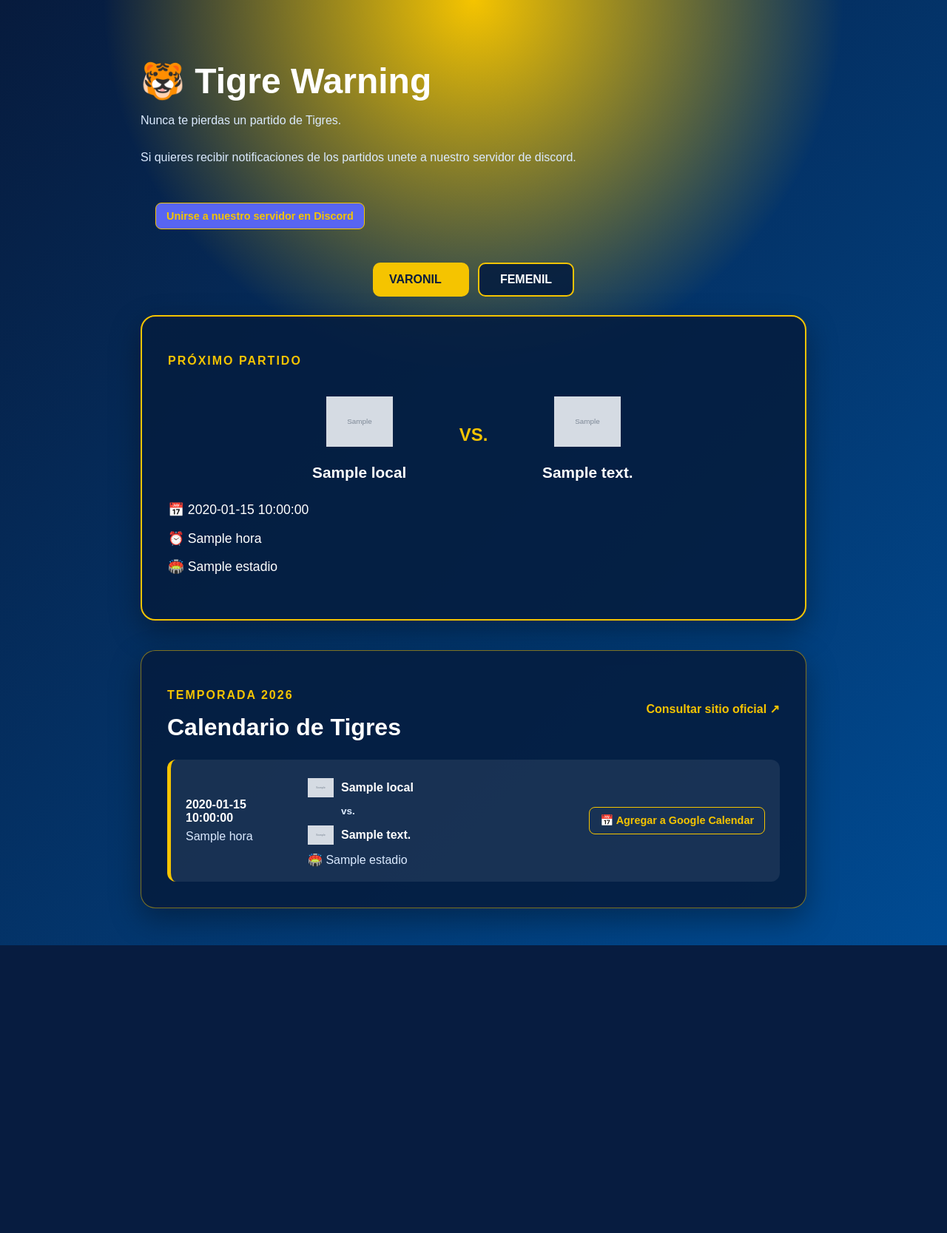
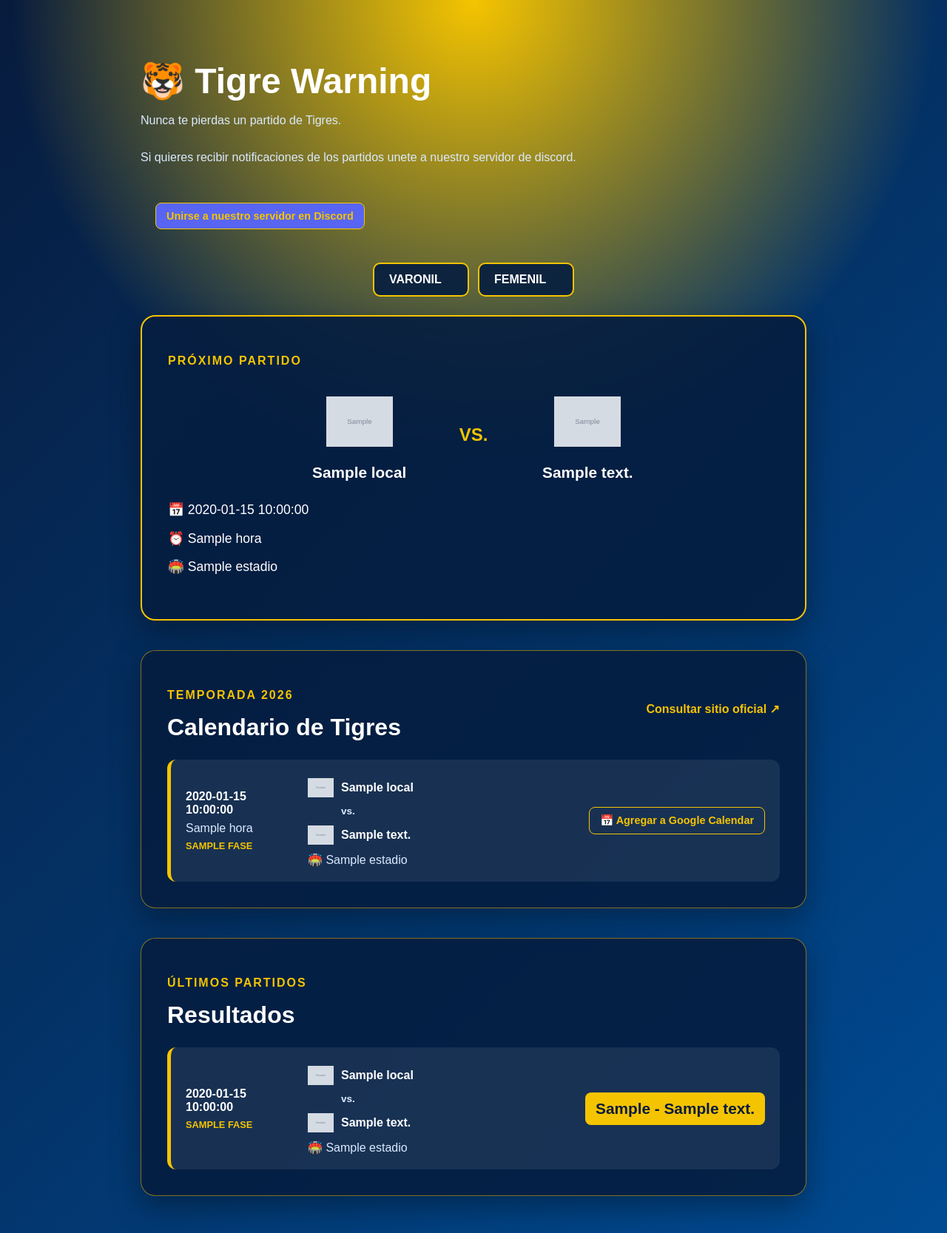
Before and after one commit to DIEG0GR23/tigre-warning, a FastAPI app: template templates/index.html in a window 1280 px wide. Shown: the whole page at 74% size. Before the commit the page ends 1278 px from the top, so only its background shows below. Run offline with FastAPI, Linux system fonts and the light colour scheme; the template is opened without the code that fills it: most values are stand-ins (such as "Sample title", 1, 10 or a date in 2020); grey boxes marked "Sample" are stand-in pictures.

Commit message:
Agregar calendario de Tigres Femenil desde ESPN
El botón FEMENIL ahora abre /femenil con el próximo partido, calendario
y últimos resultados de Tigres Femenil (API pública de ESPN, sin key).
Se corrige también el cierre faltante de index.html.

Co-Authored-By: Claude Opus 5.5 <noreply@anthropic.com>
Claude-Session: https://claude.ai/code/session_01VrYZQemJk8GD1huJzkutZz

```diff
--- a/main.py
+++ b/main.py
@@ -10,6 +10,8 @@ from fastapi.responses import RedirectResponse
 from fastapi.staticfiles import StaticFiles
 from fastapi.templating import Jinja2Templates
 from starlette.requests import Request
+
+from femenil import obtener_datos_femenil
 
 
 load_dotenv()
@@ -375,8 +377,33 @@ def inicio(request: Request):
         request=request,
         name="index.html",
         context={
+            "rama": "varonil",
             "partido": partido,
-            "calendario": calendario
+            "calendario": calendario,
+            "resultados": []
+        }
+    )
+
+
+@app.get("/femenil")
+def inicio_femenil(request: Request):
+    datos = obtener_datos_femenil()
+    calendario = datos["proximos"]
+
+    if calendario:
+        partido = calendario[0]
+    else:
+        partido = partido_por_confirmar()
+        partido["local"] = "Tigres UANL Femenil"
+
+    return templates.TemplateResponse(
+        request=request,
+        name="index.html",
+        context={
+            "rama": "femenil",
+            "partido": partido,
+            "calendario": calendario,
+            "resultados": datos["resultados"]
         }
     )
 
@@ -388,6 +415,11 @@ def inicio(request: Request):
 @app.get("/api/calendario")
 def api_calendario():
     return obtener_calendario()
+
+
+@app.get("/api/calendario/femenil")
+def api_calendario_femenil():
+    return obtener_datos_femenil()
 
 
 # --------------------------------------------------
--- a/static/styles.css
+++ b/static/styles.css
@@ -340,3 +340,31 @@ h2 span {
     color: white;
     background-color: #4752c4;
 }
+/* Fase del torneo (femenil) */
+.fecha-partido .fase-partido {
+    color: #f5c400;
+    font-size: 0.8rem;
+    font-weight: bold;
+    text-transform: uppercase;
+}
+
+/* Últimos resultados */
+.marcador {
+    align-self: center;
+    min-width: 90px;
+    padding: 10px 14px;
+    border-radius: 8px;
+    color: #071b3d;
+    background: #f5c400;
+    font-size: 1.3rem;
+    font-weight: bold;
+    text-align: center;
+    white-space: nowrap;
+}
+
+@media (max-width: 600px) {
+    .marcador {
+        width: 100%;
+        margin-top: 8px;
+    }
+}
--- a/templates/index.html
+++ b/templates/index.html
@@ -5,10 +5,10 @@
     <meta charset="UTF-8">
     <meta name="viewport" content="width=device-width, initial-scale=1.0">
 
-    <title>Tigre Warning</title>
+    <title>Tigre Warning{% if rama == 'femenil' %} · Femenil{% endif %}</title>
     <link rel="icon" type="image/svg+xml" href="{{ url_for('static', path='/favicon.svg') }}">
 
-    <link rel="stylesheet" href="{{ url_for('static', path='/styles.css') }}?v=4">
+    <link rel="stylesheet" href="{{ url_for('static', path='/styles.css') }}?v=5">
 </head>
 
 <body>
@@ -17,7 +17,6 @@
 
         <p class="descripcion">
             Nunca te pierdas un partido de Tigres.
-
         </p>
         <p class="descripcion">
             Si quieres recibir notificaciones de los partidos unete a nuestro servidor de discord.
@@ -27,22 +26,22 @@
             Unirse a nuestro servidor en Discord
         </a>
 
-
-
         <!-- Selector varonil/femenil -->
-        <div class="selector-equipo">
-            <a class="opcion-equipo activa" href="/">
+        <nav class="selector-equipo">
+            <a class="opcion-equipo {% if rama == 'varonil' %}activa{% endif %}" href="/">
                 VARONIL
             </a>
 
-            <button class="opcion-equipo" type="button" onclick="mostrarAvisoFemenil()">
+            <a class="opcion-equipo {% if rama == 'femenil' %}activa{% endif %}" href="/femenil">
                 FEMENIL
-            </button>
-        </div>
+            </a>
+        </nav>
 
         <!-- Próximo partido -->
         <section class="tarjeta">
-            <p class="etiqueta">PRÓXIMO PARTIDO</p>
+            <p class="etiqueta">
+                PRÓXIMO PARTIDO{% if rama == 'femenil' %} · FEMENIL{% endif %}
+            </p>
 
             <div class="enfrentamiento">
                 <div class="equipo-principal">
@@ -76,13 +75,26 @@
             <div class="encabezado-calendario">
                 <div>
                     <p class="etiqueta">TEMPORADA 2026</p>
-                    <h2>Calendario de Tigres</h2>
+                    <h2>
+                        {% if rama == 'femenil' %}
+                        Calendario de Tigres Femenil
+                        {% else %}
+                        Calendario de Tigres
+                        {% endif %}
+                    </h2>
                 </div>
 
+                {% if rama == 'femenil' %}
+                <a class="enlace-oficial" href="https://www.tigres.com.mx/es/tigres-femenil/calendario-de-juegos/" target="_blank"
+                    rel="noopener noreferrer">
+                    Consultar sitio oficial ↗
+                </a>
+                {% else %}
                 <a class="enlace-oficial" href="https://www.tigres.com.mx/es/tigres/calendario/" target="_blank"
                     rel="noopener noreferrer">
                     Consultar sitio oficial ↗
                 </a>
+                {% endif %}
             </div>
 
             {% if calendario %}
@@ -92,6 +104,9 @@
                     <div class="fecha-partido">
                         <strong>{{ juego.fecha }}</strong>
                         <span>{{ juego.hora }}</span>
+                        {% if juego.fase %}
+                        <span class="fase-partido">{{ juego.fase }}</span>
+                        {% endif %}
                     </div>
 
                     <div class="equipos-partido">
@@ -122,49 +137,67 @@
                 </article>
                 {% endfor %}
             </div>
+            {% elif rama == 'femenil' %}
+            <p>
+                Aún no hay próximos partidos publicados para Tigres Femenil.
+                En cuanto se publique el calendario del siguiente torneo aparecerá aquí.
+            </p>
             {% else %}
             <p>No hay partidos disponibles actualmente.</p>
             {% endif %}
         </section>
-    </main>
 
-    <!-- Ventana emergente de Femenil -->
-    <div id="aviso-femenil" class="aviso-oculto" onclick="cerrarAlPulsarFondo(event)">
-        <div class="ventana-aviso">
-            <span class="icono-aviso">🐯</span>
-
-            <h2>¡Próximamente!</h2>
-
-            <p>
-                El calendario y las alertas de Tigres Femenil
-                estarán disponibles muy pronto.
-            </p>
-
-            <button type="button" onclick="cerrarAvisoFemenil()">
-                Entendido
-            </button>
+        {% if resultados %}
+        <!-- Últimos resultados -->
+        <section class="calendario">
+            <div class="encabezado-calendario">
+                <div>
+                    <p class="etiqueta">ÚLTIMOS PARTIDOS</p>
+                    <h2>Resultados</h2>
                 </div>
             </div>
 
-    <script>
-        const avisoFemenil = document.getElementById("aviso-femenil");
+            <div class="lista-partidos">
+                {% for juego in resultados %}
+                <article class="partido-calendario partido-resultado">
+                    <div class="fecha-partido">
+                        <strong>{{ juego.fecha }}</strong>
+                        {% if juego.fase %}
+                        <span class="fase-partido">{{ juego.fase }}</span>
+                        {% endif %}
+                    </div>
 
-        function mostrarAvisoFemenil() {
-            avisoFemenil.classList.add("aviso-visible");
-        }
+                    <div class="equipos-partido">
+                        <div class="equipo-calendario">
+                            {% if juego.logo_local %}
+                            <img src="{{ juego.logo_local }}" alt="Escudo de {{ juego.local }}">
+                            {% endif %}
 
-        function cerrarAvisoFemenil() {
-            avisoFemenil.classList.remove("aviso-visible");
-        }
+                            <strong>{{ juego.local }}</strong>
+                        </div>
 
-        function cerrarAlPulsarFondo(evento) {
-            if (evento.target === avisoFemenil) {
-                cerrarAvisoFemenil();
-            }
-        }
+                        <span class="vs-calendario">vs.</span>
 
-        document.addEventListener("keydown", function (evento) {
-            if (evento.key === "Escape") {
-                cerrarAvisoFemenil();
-            }
-        });
+                        <div class="equipo-calendario">
+                            {% if juego.logo_visitante %}
+                            <img src="{{ juego.logo_visitante }}" alt="Escudo de {{ juego.visitante }}">
+                            {% endif %}
+
+                            <strong>{{ juego.visitante }}</strong>
+                        </div>
+
+                        <span>🏟️ {{ juego.estadio }}</span>
+                    </div>
+
+                    <div class="marcador">
+                        {{ juego.marcador_local }} - {{ juego.marcador_visitante }}
+                    </div>
+                </article>
+                {% endfor %}
+            </div>
+        </section>
+        {% endif %}
+    </main>
+</body>
+
+</html>
```
Also changed, not shown: femenil.py (added, +236 -0 lines). Lines whose indentation alone changed are shown as unchanged.
